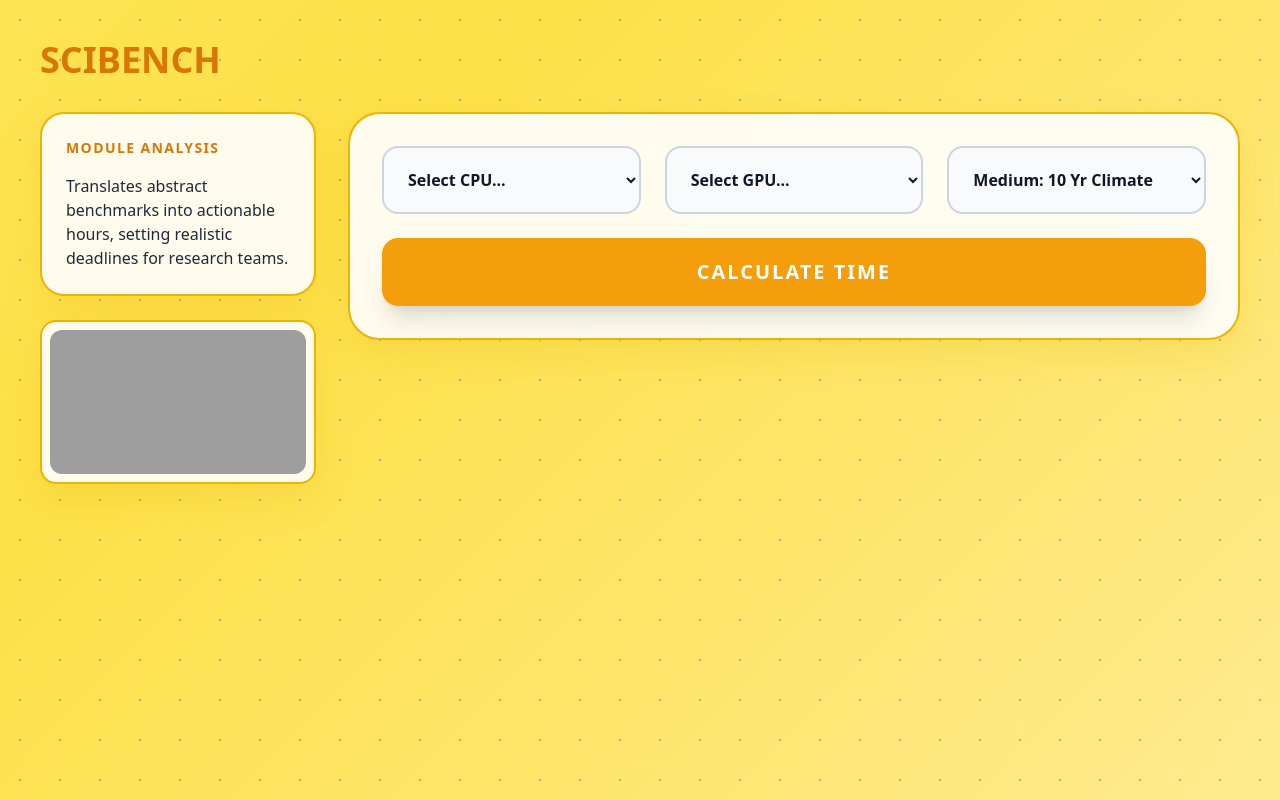
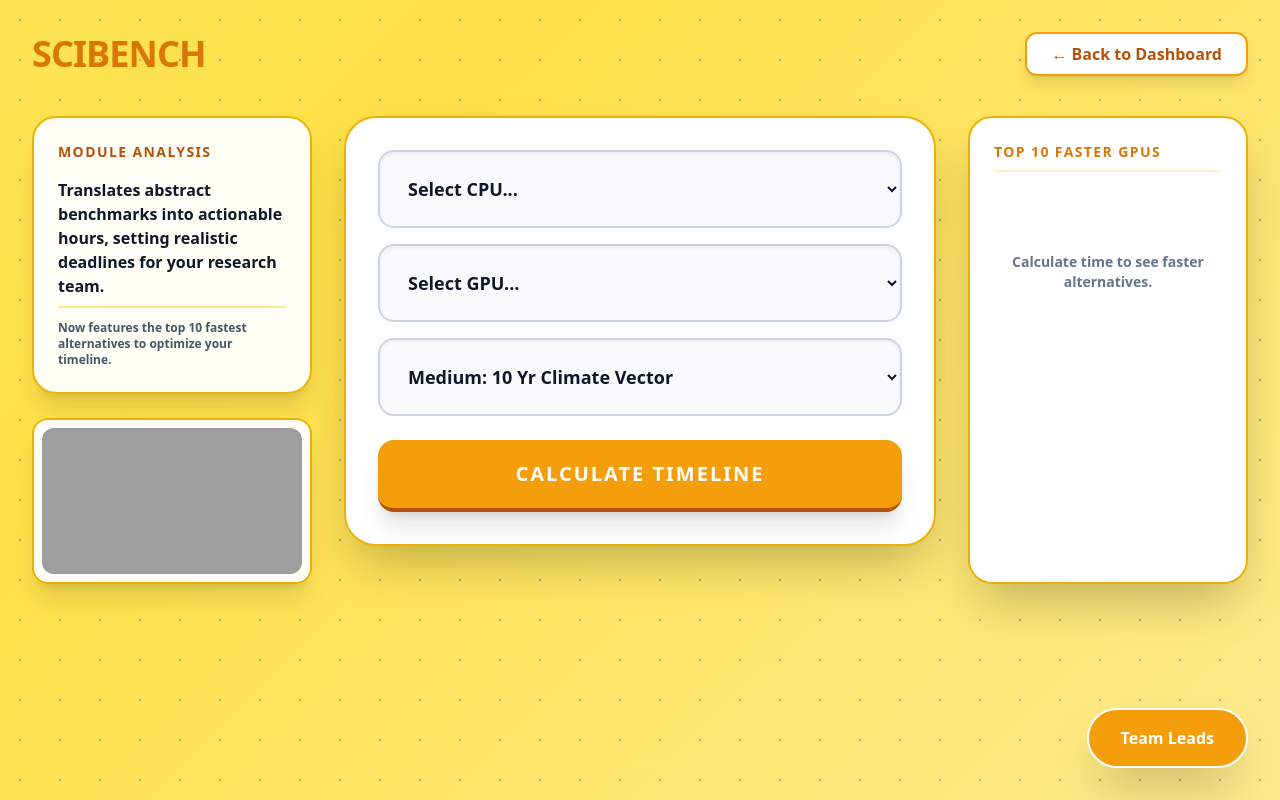
Before and after one commit to rgopesh07-png/scibench_final, a Flask app: page /estimator in a window 1280 px wide. Run offline with Flask 3, Linux system fonts and the light colour scheme; data comes from the database, SQL or seed files in the repository; some libraries are stand-ins or nearby versions; grey boxes are pictures that could not be loaded.

Commit message:
Update estimator.html

```diff
--- a/templates/estimator.html
+++ b/templates/estimator.html
@@ -5,64 +5,94 @@
     <title>Estimator | SciBench</title>
     <script src="https://cdn.tailwindcss.com"></script>
     <style>
-        body { margin: 0; font-family: system-ui, sans-serif; color: #0f172a; }
+        body { margin: 0; font-family: system-ui, sans-serif; color: #0f172a; overflow-x: hidden; }
         .bg-vibrant-ambient { position: fixed; inset: 0; z-index: -2; background: linear-gradient(-45deg, #fef3c7, #fde047, #fef08a, #fef3c7); background-size: 400% 400%; animation: ambientLight 15s ease infinite; }
         @keyframes ambientLight { 0% { background-position: 0% 50%; } 50% { background-position: 100% 50%; } 100% { background-position: 0% 50%; } }
         .star-pattern { position: fixed; inset: 0; z-index: -1; opacity: 0.5; background-image: radial-gradient(#64748b 1px, transparent 1px); background-size: 40px 40px; }
-        .vibrant-glass { background: rgba(255, 255, 255, 0.9); backdrop-filter: blur(20px); border: 2px solid #eab308; box-shadow: 0 15px 35px rgba(234, 179, 8, 0.2); }
+        .vibrant-glass { background: rgba(255, 255, 255, 0.95); backdrop-filter: blur(20px); border: 2px solid #eab308; box-shadow: 0 15px 35px rgba(234, 179, 8, 0.2); transition: 0.3s; }
     </style>
 </head>
-<body class="p-6 md:p-10 relative">
+<body class="p-8 relative min-h-screen">
     <div class="bg-vibrant-ambient"></div><div class="star-pattern"></div>
-    <a href="/" class="text-4xl font-black text-amber-600 mb-8 block w-max hover:scale-105 transition-transform">SCIBENCH</a>
+
+    <header class="flex justify-between items-center mb-10 max-w-7xl mx-auto">
+        <a href="/" class="text-4xl font-black text-amber-600 hover:scale-105 transition-transform tracking-tight">SCIBENCH</a>
+        <a href="/" class="bg-white border-2 border-amber-500 text-amber-700 font-bold py-2 px-6 rounded-xl shadow-lg hover:bg-amber-50 transition-colors">← Back to Dashboard</a>
+    </header>
 
     <div class="max-w-7xl mx-auto grid grid-cols-1 lg:grid-cols-4 gap-8">
         <aside class="lg:col-span-1 space-y-6">
-            <div class="vibrant-glass p-6 rounded-3xl">
-                <h3 class="text-amber-600 font-black uppercase tracking-widest text-sm mb-4">Module Analysis</h3>
-                <p class="text-slate-800 font-medium">Translates abstract benchmarks into actionable hours, setting realistic deadlines for research teams.</p>
+            <div class="vibrant-glass p-6 rounded-3xl shadow-xl">
+                <h3 class="text-amber-700 font-black uppercase tracking-widest text-sm mb-4">Module Analysis</h3>
+                <p class="text-slate-900 font-bold mb-2">Translates abstract benchmarks into actionable hours, setting realistic deadlines for your research team.</p>
+                <p class="text-xs text-slate-600 font-bold border-t-2 border-amber-200 pt-3">Now features the top 10 fastest alternatives to optimize your timeline.</p>
             </div>
-            <div class="vibrant-glass p-2 rounded-2xl">
+            <div class="vibrant-glass p-2 rounded-2xl shadow-xl">
                 <iframe class="w-full aspect-video rounded-xl" src="https://www.youtube.com/embed/E9O_4MLmBzc" frameborder="0" allowfullscreen></iframe>
             </div>
         </aside>
 
-        <div class="lg:col-span-3">
-            <form method="POST" class="vibrant-glass p-8 rounded-[2rem] mb-8 grid md:grid-cols-3 gap-6">
-                <select name="cpu" required class="bg-slate-50 p-5 rounded-2xl text-slate-900 font-bold border-2 border-slate-300 focus:border-amber-500 outline-none">
+        <div class="lg:col-span-2">
+            <form method="POST" class="vibrant-glass p-8 rounded-[2rem] mb-8 bg-white shadow-2xl">
+                <select name="cpu" required class="w-full bg-slate-50 p-6 mb-4 rounded-2xl text-slate-900 font-black border-2 border-slate-300 focus:border-amber-500 outline-none transition-all shadow-inner text-lg">
                     <option value="" disabled selected>Select CPU...</option>
                     {% for c in cpus %}<option value="{{ c.id }}" {% if request.form.get('cpu') == c.id|string %}selected{% endif %}>{{ c.name }}</option>{% endfor %}
                 </select>
-                <select name="gpu" required class="bg-slate-50 p-5 rounded-2xl text-slate-900 font-bold border-2 border-slate-300 focus:border-amber-500 outline-none">
+                <select name="gpu" required class="w-full bg-slate-50 p-6 mb-4 rounded-2xl text-slate-900 font-black border-2 border-slate-300 focus:border-amber-500 outline-none transition-all shadow-inner text-lg">
                     <option value="" disabled selected>Select GPU...</option>
                     {% for g in gpus %}<option value="{{ g.id }}" {% if request.form.get('gpu') == g.id|string %}selected{% endif %}>{{ g.name }}</option>{% endfor %}
                 </select>
-                <select name="workload" required class="bg-slate-50 p-5 rounded-2xl text-slate-900 font-bold border-2 border-slate-300 focus:border-amber-500 outline-none">
-                    <option value="5000000" {% if request.form.get('workload') == '5000000' %}selected{% endif %}>Medium: 10 Yr Climate</option>
-                    <option value="25000000" {% if request.form.get('workload') == '25000000' %}selected{% endif %}>Massive: Protein Folding</option>
-                    <option value="100000000" {% if request.form.get('workload') == '100000000' %}selected{% endif %}>God-Tier: Train AI</option>
+                <select name="workload" required class="w-full bg-slate-50 p-6 mb-6 rounded-2xl text-slate-900 font-black border-2 border-slate-300 focus:border-amber-500 outline-none transition-all shadow-inner text-lg">
+                    <option value="5000000" {% if request.form.get('workload') == '5000000' %}selected{% endif %}>Medium: 10 Yr Climate Vector</option>
+                    <option value="25000000" {% if request.form.get('workload') == '25000000' %}selected{% endif %}>Massive: Protein Folding Setup</option>
+                    <option value="100000000" {% if request.form.get('workload') == '100000000' %}selected{% endif %}>God-Tier: Train Deep AI LLM</option>
                 </select>
-                <button type="submit" class="md:col-span-3 bg-amber-500 py-5 rounded-2xl font-black text-xl text-white hover:bg-amber-600 shadow-xl tracking-widest">CALCULATE TIME</button>
+                <button type="submit" class="w-full bg-amber-500 py-5 rounded-2xl font-black text-xl text-white hover:bg-amber-600 shadow-xl tracking-widest border-b-4 border-amber-700 transition-colors">CALCULATE TIMELINE</button>
             </form>
 
             {% if data %}
-            <div class="grid md:grid-cols-2 gap-6">
-                <div class="vibrant-glass p-10 rounded-3xl text-center border-t-8 border-t-amber-500">
-                    <p class="text-7xl font-black text-amber-600 mb-2">{{ data.hours }}</p>
-                    <p class="text-sm text-slate-600 uppercase font-black tracking-widest mb-4">Total Hours</p>
-                    <p class="text-xl text-slate-800 font-black border-t-2 border-slate-200 pt-4">Approx. {{ data.days }} Days</p>
+            <div class="vibrant-glass p-10 rounded-3xl text-center border-t-8 border-t-amber-500 shadow-xl bg-white">
+                <p class="text-8xl font-black text-amber-500 mb-2">{{ data.hours }}</p>
+                <p class="text-sm text-slate-600 uppercase font-black tracking-widest mb-6">Total Simulation Hours</p>
+                <div class="bg-amber-50 py-4 rounded-2xl border-2 border-amber-200">
+                    <p class="text-2xl text-slate-800 font-black">Approx. <span class="text-amber-600">{{ data.days }}</span> Days</p>
                 </div>
+            </div>
+            {% endif %}
+        </div>
 
-                {% if better_rec %}
-                <div class="vibrant-glass bg-blue-50 p-8 rounded-3xl border-2 border-blue-300 flex flex-col justify-center text-center">
-                    <h4 class="text-blue-700 font-black uppercase tracking-widest text-sm mb-4">Want it faster?</h4>
-                    <p class="text-slate-700 font-bold mb-2">Upgrade GPU to:</p>
-                    <p class="text-2xl font-black text-blue-900 mb-4">{{ better_rec.name }}</p>
-                    <p class="text-sm font-bold text-slate-700">Save approx <span class="text-emerald-600 font-black">45%</span> compute time.</p>
+        <div class="lg:col-span-1">
+            <div class="vibrant-glass p-6 rounded-3xl h-full bg-white shadow-2xl">
+                <h3 class="text-sm font-black text-amber-600 uppercase tracking-widest mb-4 border-b-2 border-amber-100 pb-2">Top 10 Faster GPUs</h3>
+                {% if better_recs %}
+                <p class="text-xs text-slate-600 font-bold mb-4">Want it faster? Upgrade to:</p>
+                <div class="space-y-3 overflow-y-auto max-h-[600px] pr-2">
+                    {% for r in better_recs %}
+                    <div class="bg-amber-50 p-4 rounded-xl border-2 border-amber-200 hover:border-amber-400 transition-colors shadow-sm">
+                        <p class="font-black text-sm text-slate-900 mb-1 leading-tight">{{ r.name }}</p>
+                        <p class="text-xs text-amber-700 font-black">₹{{ "{:,}".format(r.price) }}</p>
+                    </div>
+                    {% endfor %}
                 </div>
+                {% else %}
+                <p class="text-sm text-slate-500 font-bold text-center mt-20">Calculate time to see faster alternatives.</p>
                 {% endif %}
             </div>
-            {% endif %}
+        </div>
+    </div>
+
+    <button onclick="document.getElementById('devModal').classList.remove('hidden')" class="fixed bottom-8 right-8 bg-amber-500 text-white font-black py-4 px-8 rounded-full shadow-2xl z-40 hover:scale-110 border-2 border-white transition-all">Team Leads</button>
+    <div id="devModal" class="hidden fixed inset-0 bg-slate-900/60 backdrop-blur-md z-50 flex items-center justify-center transition-all">
+        <div class="bg-white p-10 rounded-[2.5rem] shadow-2xl max-w-sm w-full relative border-4 border-amber-500">
+            <button onclick="document.getElementById('devModal').classList.add('hidden')" class="absolute top-6 right-8 text-3xl text-slate-400 hover:text-slate-800 font-bold">&times;</button>
+            <h3 class="font-black text-3xl mb-8 text-amber-600">Project Leads</h3>
+            <ul class="space-y-4 font-black text-slate-800 text-lg">
+                <li class="flex items-center gap-3"><span class="w-3 h-3 rounded-full bg-blue-500 shadow-md"></span>Gopesh Rajput</li>
+                <li class="flex items-center gap-3"><span class="w-3 h-3 rounded-full bg-cyan-500 shadow-md"></span>Piyush Datt</li>
+                <li class="flex items-center gap-3"><span class="w-3 h-3 rounded-full bg-emerald-500 shadow-md"></span>Abhinandan Singla</li>
+                <li class="flex items-center gap-3"><span class="w-3 h-3 rounded-full bg-purple-500 shadow-md"></span>Garvit Wadhadwan</li>
+                <li class="flex items-center gap-3"><span class="w-3 h-3 rounded-full bg-orange-500 shadow-md"></span>Gaurav Sharma</li>
+            </ul>
         </div>
     </div>
 </body>
```
